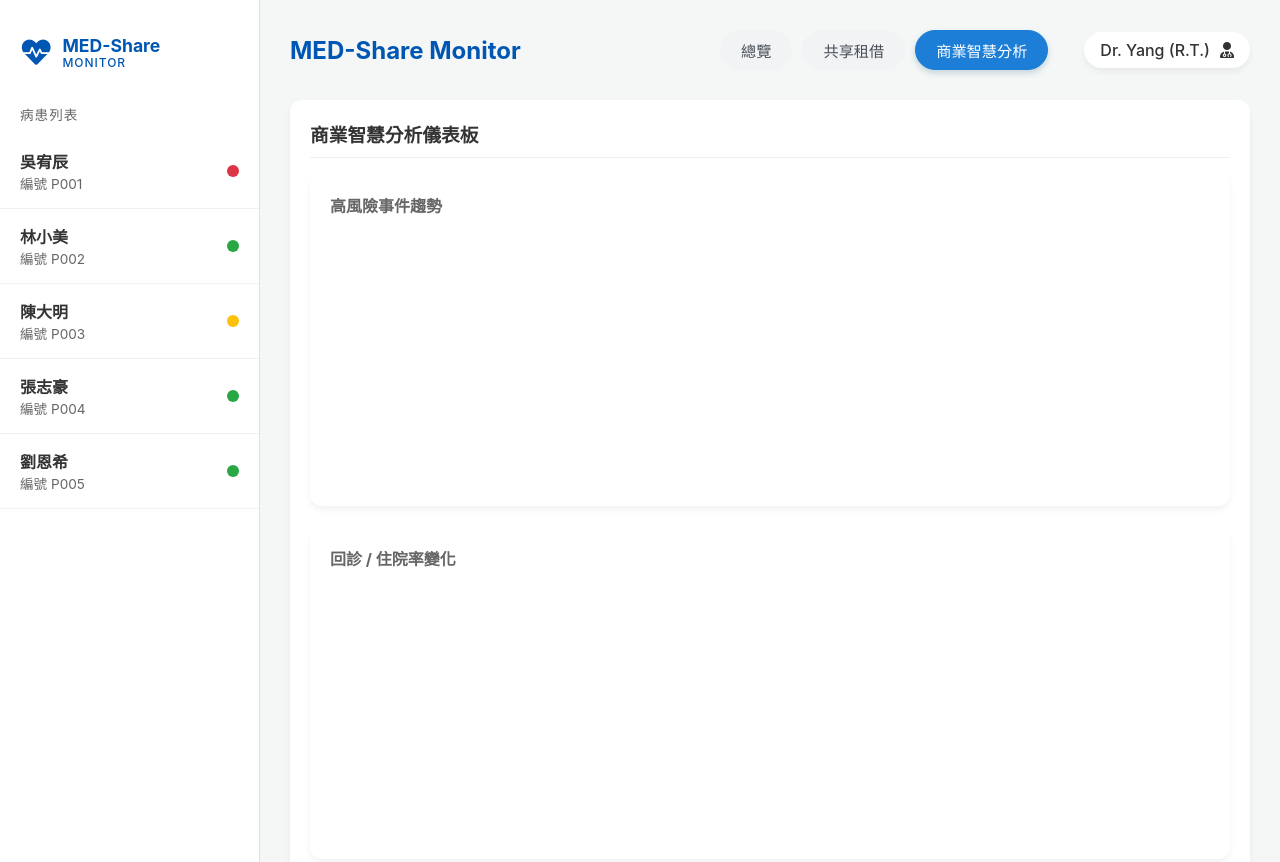
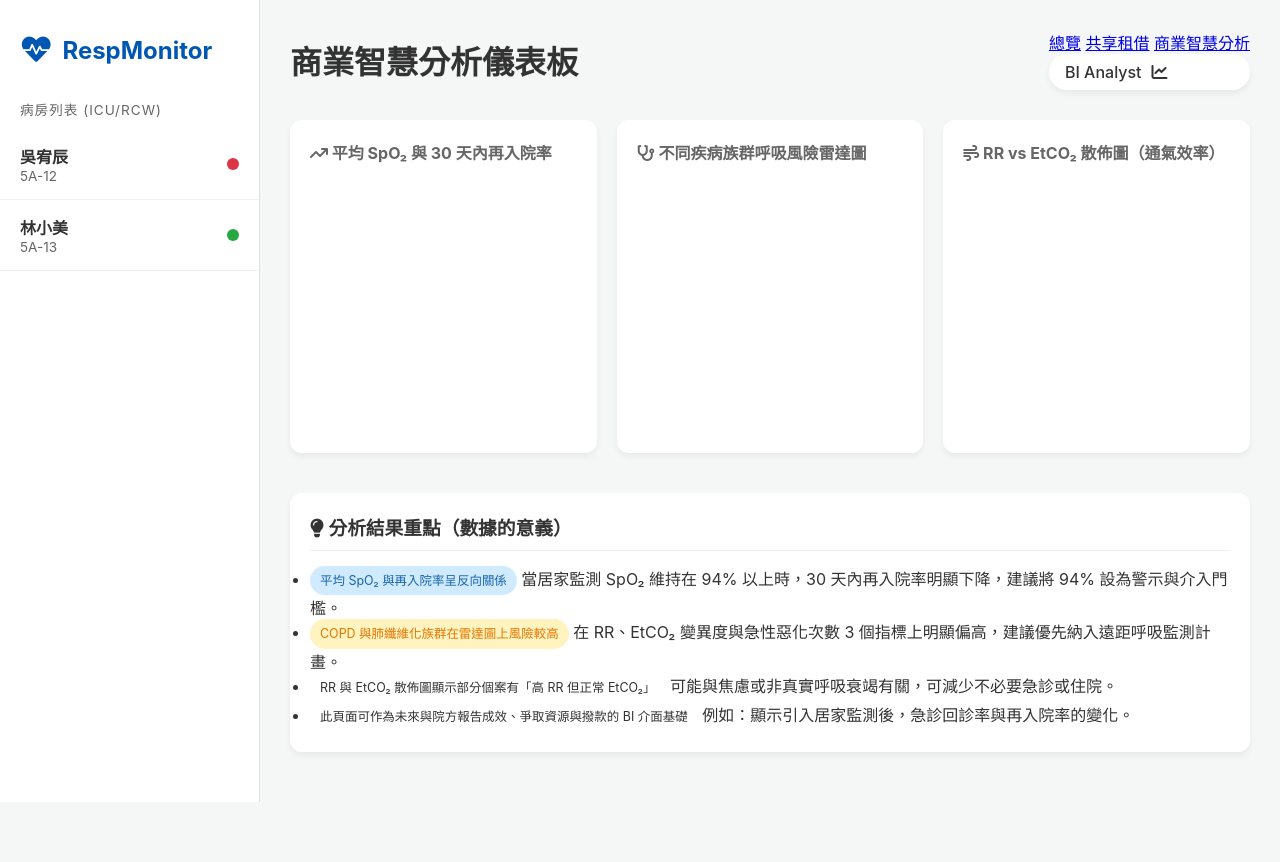
Before and after one commit to yosonn/med-share-monitor, a plain HTML site: page analytics.html in a window 1280 px wide. Shown: the top 862 px of the page. After the commit the page ends 802 px from the top, so only its background shows below. Drawn offline with nearby package versions, Linux system fonts and the light colour scheme.

Commit message:
Update analytics.html

```diff
--- a/analytics.html
+++ b/analytics.html
@@ -3,101 +3,96 @@
 <head>
     <meta charset="UTF-8">
     <meta name="viewport" content="width=device-width, initial-scale=1.0">
-    <title>MED-Share Monitor - 商業智慧分析</title>
+    <title>商業智慧分析 - 呼吸治療數據視覺化</title>
     <link rel="stylesheet" href="style.css">
     <link rel="stylesheet" href="https://cdnjs.cloudflare.com/ajax/libs/font-awesome/6.0.0/css/all.min.css">
     <script src="https://cdn.jsdelivr.net/npm/chart.js"></script>
 </head>
 <body>
     <div class="container">
-        <!-- 側邊欄 -->
         <aside class="sidebar">
             <div class="logo-area">
                 <i class="fa-solid fa-heart-pulse"></i>
-                <div class="logo-text">
-                    <span class="logo-main">MED-Share</span>
-                    <span class="logo-sub">Monitor</span>
-                </div>
+                <h2>RespMonitor</h2>
             </div>
-            <div class="nav-title">病患列表</div>
+            <div class="nav-title">病房列表 (ICU/RCW)</div>
             <ul class="patient-list">
                 <li onclick="window.location.href='patient.html'">
                     <div class="p-info">
                         <span class="p-name">吳宥辰</span>
-                        <span class="p-ward">編號 P001</span>
+                        <span class="p-ward">5A-12</span>
                     </div>
                     <span class="status-dot status-red"></span>
                 </li>
                 <li onclick="window.location.href='patient.html'">
                     <div class="p-info">
                         <span class="p-name">林小美</span>
-                        <span class="p-ward">編號 P002</span>
-                    </div>
-                    <span class="status-dot status-green"></span>
-                </li>
-                <li onclick="window.location.href='patient.html'">
-                    <div class="p-info">
-                        <span class="p-name">陳大明</span>
-                        <span class="p-ward">編號 P003</span>
-                    </div>
-                    <span class="status-dot status-yellow"></span>
-                </li>
-                <li onclick="window.location.href='patient.html'">
-                    <div class="p-info">
-                        <span class="p-name">張志豪</span>
-                        <span class="p-ward">編號 P004</span>
-                    </div>
-                    <span class="status-dot status-green"></span>
-                </li>
-                <li onclick="window.location.href='patient.html'">
-                    <div class="p-info">
-                        <span class="p-name">劉恩希</span>
-                        <span class="p-ward">編號 P005</span>
+                        <span class="p-ward">5A-13</span>
                     </div>
                     <span class="status-dot status-green"></span>
                 </li>
             </ul>
         </aside>
 
-        <!-- 主內容：商業智慧分析 -->
         <main class="main-content">
             <header class="top-bar">
-                <button class="menu-toggle"><i class="fa-solid fa-bars"></i></button>
-                <h1 class="app-title">MED-Share Monitor</h1>
-                <div class="nav-tabs">
-                    <a href="index.html" class="nav-btn">總覽</a>
-                    <a href="rentals.html" class="nav-btn">共享租借</a>
-                    <a href="analytics.html" class="nav-btn active">商業智慧分析</a>
+                <div class="top-left">
+                    <button class="menu-toggle"><i class="fa-solid fa-bars"></i></button>
+                    <h1>商業智慧分析儀表板</h1>
                 </div>
-                <div class="user-profile">
-                    <span>Dr. Yang (R.T.)</span>
-                    <i class="fa-solid fa-user-doctor"></i>
+                <div class="top-right">
+                    <nav class="nav-links">
+                        <a href="index.html" class="nav-link">總覽</a>
+                        <a href="rentals.html" class="nav-link">共享租借</a>
+                        <a href="analytics.html" class="nav-link active">商業智慧分析</a>
+                    </nav>
+                    <div class="user-profile">
+                        <span>BI Analyst</span>
+                        <i class="fa-solid fa-chart-line"></i>
+                    </div>
                 </div>
             </header>
 
+            <div class="charts-grid bi-grid">
+                <div class="card chart-card">
+                    <h3><i class="fa-solid fa-arrow-trend-up"></i> 平均 SpO₂ 與 30 天內再入院率</h3>
+                    <canvas id="biOutcomeChart"></canvas>
+                </div>
+                <div class="card chart-card">
+                    <h3><i class="fa-solid fa-stethoscope"></i> 不同疾病族群呼吸風險雷達圖</h3>
+                    <canvas id="deviceRadarChart"></canvas>
+                </div>
+                <div class="card chart-card">
+                    <h3><i class="fa-solid fa-wind"></i> RR vs EtCO₂ 散佈圖（通氣效率）</h3>
+                    <canvas id="rrEtco2Scatter"></canvas>
+                </div>
+            </div>
+
             <div class="card">
                 <div class="card-header">
-                    <h3>商業智慧分析儀表板</h3>
+                    <h3><i class="fa-solid fa-lightbulb"></i> 分析結果重點（數據的意義）</h3>
                 </div>
-                <!-- 以下為原本的圖表與分析內容 -->
-                <div class="analytics-grid">
-                    <div class="card chart-card">
-                        <h3>高風險事件趨勢</h3>
-                        <canvas id="riskTrendChart"></canvas>
-                    </div>
-                    <div class="card chart-card">
-                        <h3>回診 / 住院率變化</h3>
-                        <canvas id="readmissionChart"></canvas>
-                    </div>
-                    <div class="card chart-card">
-                        <h3>遠距監測介入後改善情形</h3>
-                        <canvas id="improvementChart"></canvas>
-                    </div>
-                </div>
+                <ul class="ai-list">
+                    <li>
+                        <span class="ai-tag ai-info">平均 SpO₂ 與再入院率呈反向關係</span>
+                        當居家監測 SpO₂ 維持在 94% 以上時，30 天內再入院率明顯下降，建議將 94% 設為警示與介入門檻。
+                    </li>
+                    <li>
+                        <span class="ai-tag ai-warning">COPD 與肺纖維化族群在雷達圖上風險較高</span>
+                        在 RR、EtCO₂ 變異度與急性惡化次數 3 個指標上明顯偏高，建議優先納入遠距呼吸監測計畫。
+                    </li>
+                    <li>
+                        <span class="ai-tag ai-critical">RR 與 EtCO₂ 散佈圖顯示部分個案有「高 RR 但正常 EtCO₂」</span>
+                        可能與焦慮或非真實呼吸衰竭有關，可減少不必要急診或住院。
+                    </li>
+                    <li>
+                        <span class="ai-tag ai-suggest">此頁面可作為未來與院方報告成效、爭取資源與撥款的 BI 介面基礎</span>
+                        例如：顯示引入居家監測後，急診回診率與再入院率的變化。
+                    </li>
+                </ul>
             </div>
         </main>
     </div>
-
     <script src="script.js"></script>
 </body>
 </html>
```
